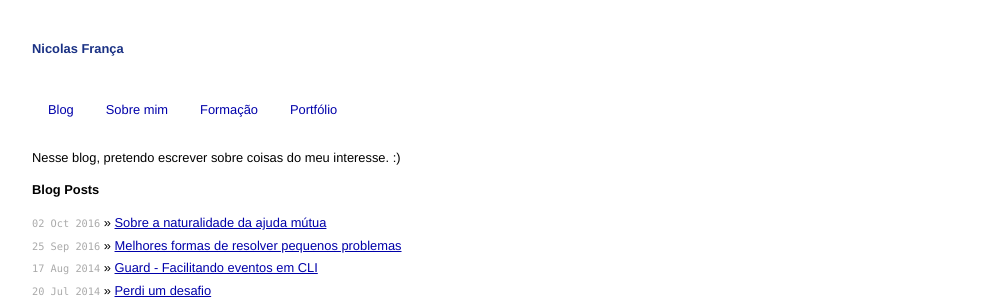
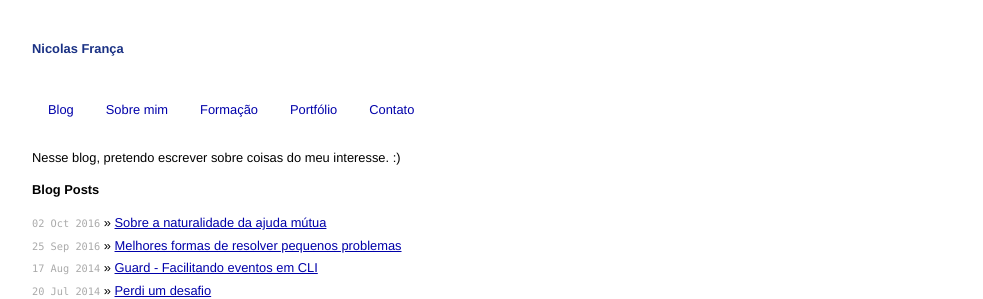
Before and after one commit to NicolasFrancaX/nicolasfrancax.github.io, a Jekyll site: the page built from index.html, in a window 1280 px wide. Shown: the top 299 px of the page, without its empty margins (148-1131 px from the left). Built offline with Jekyll 4.4.1, drawn with Linux system fonts in a browser that asks for light colours.

Commit message:
Update index.html

```diff
--- a/index.html
+++ b/index.html
@@ -10,6 +10,7 @@ title: Nicolas França
       <li><a href="sobre.html">Sobre mim</a></li>
       <li><a href="formacao.html">Formação</a></li>
       <li><a href="portfolio.html">Portfólio</a></li>
+      <li><a href="contato.html">Contato</a></li>
     </ul>
   </nav>
   <p>Nesse blog, pretendo escrever sobre coisas do meu interesse. :)</p>
```
